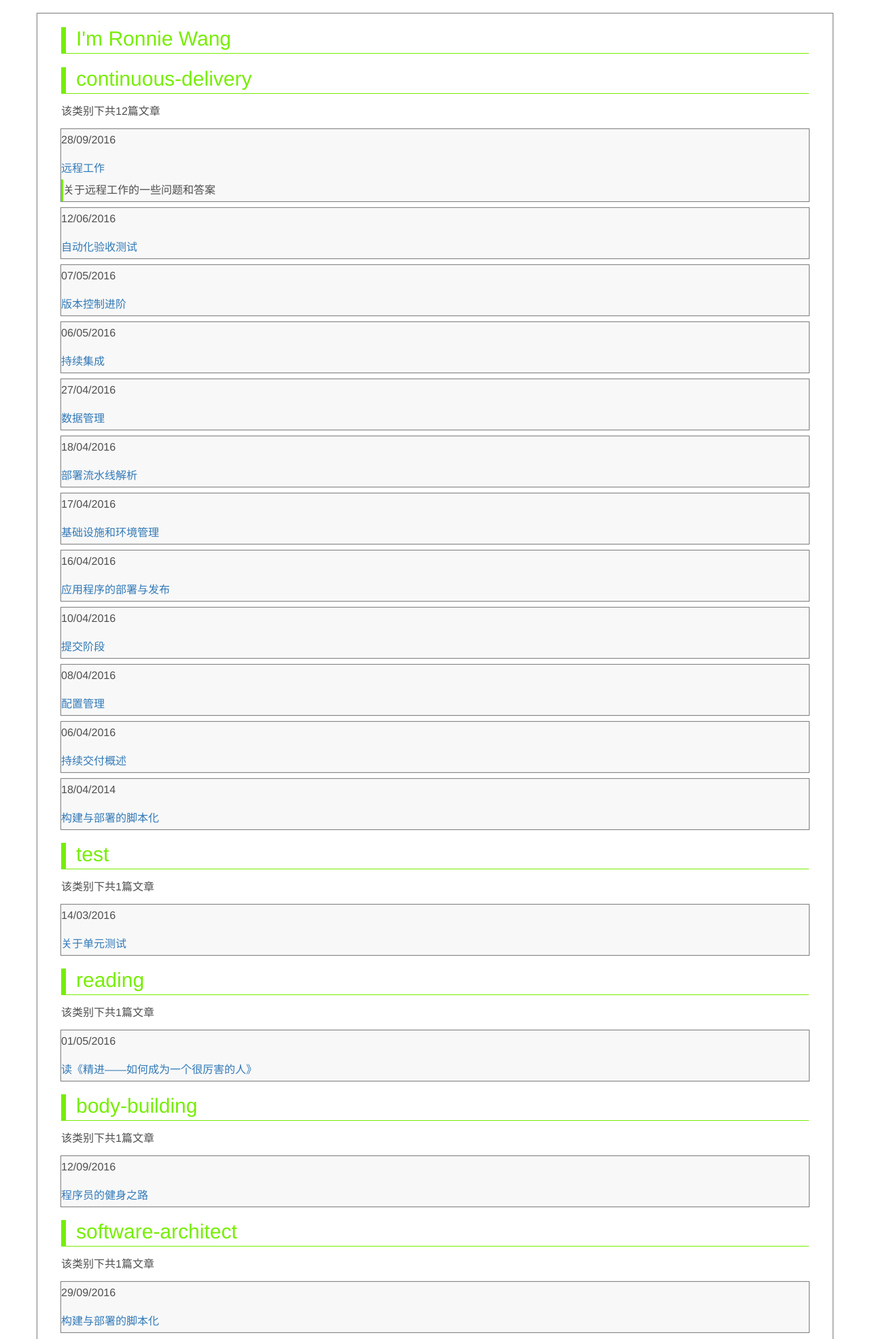
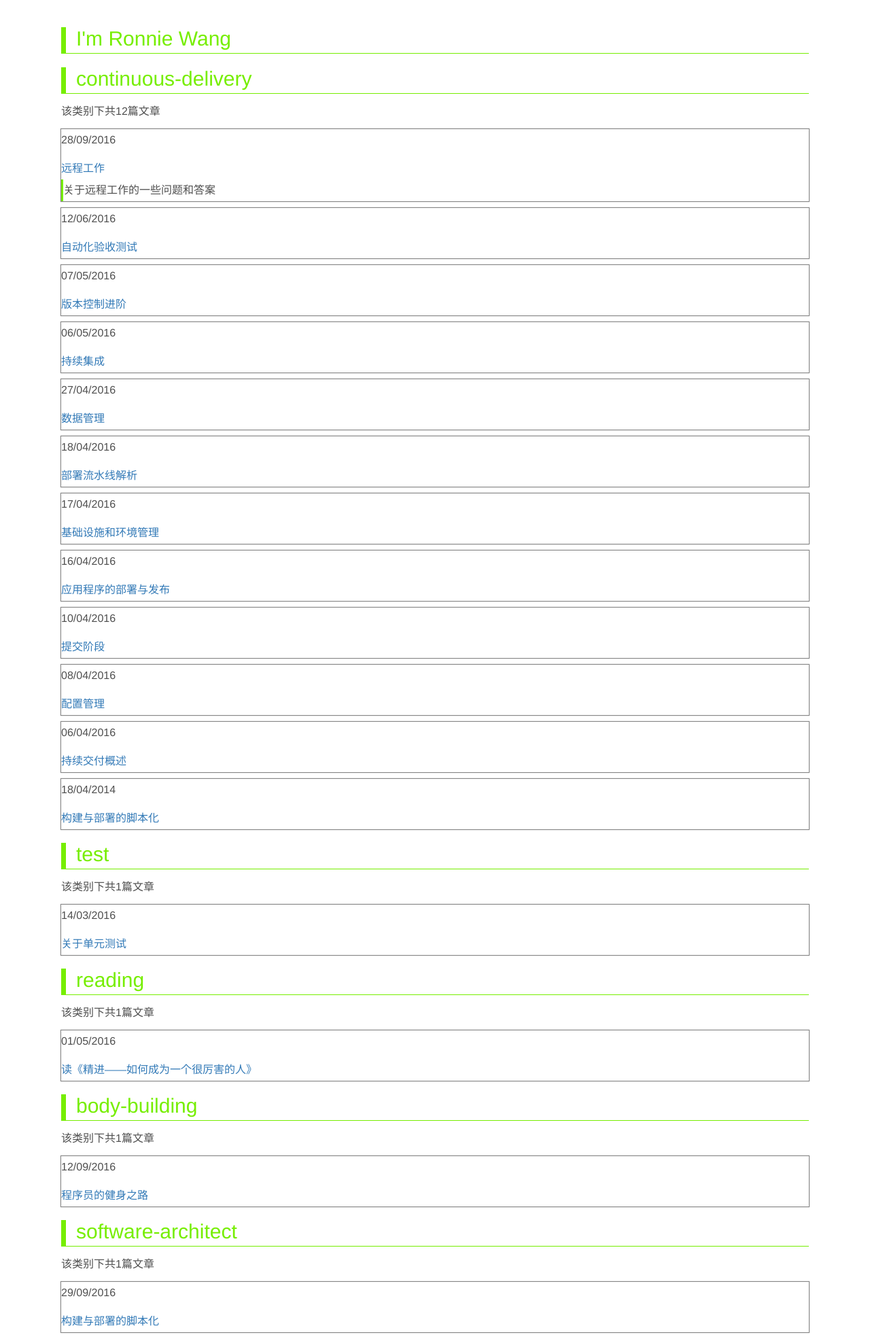
Before and after one commit to ronniewang/ronniewang.github.io, a Jekyll site: the page built from index.html, in a window 1280 px wide. Shown: the whole page at 68% size. Built offline with Jekyll 4.4.1, drawn with Linux system fonts in a browser that asks for light colours.

Commit message:
Update default.html

```diff
--- a/_layouts/default.html
+++ b/_layouts/default.html
@@ -8,7 +8,6 @@
     <style>
         body {
             color: white;
-            box-shadow: 0px 0px 1px 1px #888888;
             margin-top: 20px;
         }
 
@@ -42,7 +41,7 @@
         }
 
         .item {
-            background-color: #f8f8f8;
+/*             background-color: #f8f8f8; */
             margin: 10px 0px 10px 0px;
             box-shadow: 0px 0px 1px 1px #888888;
         }
```
